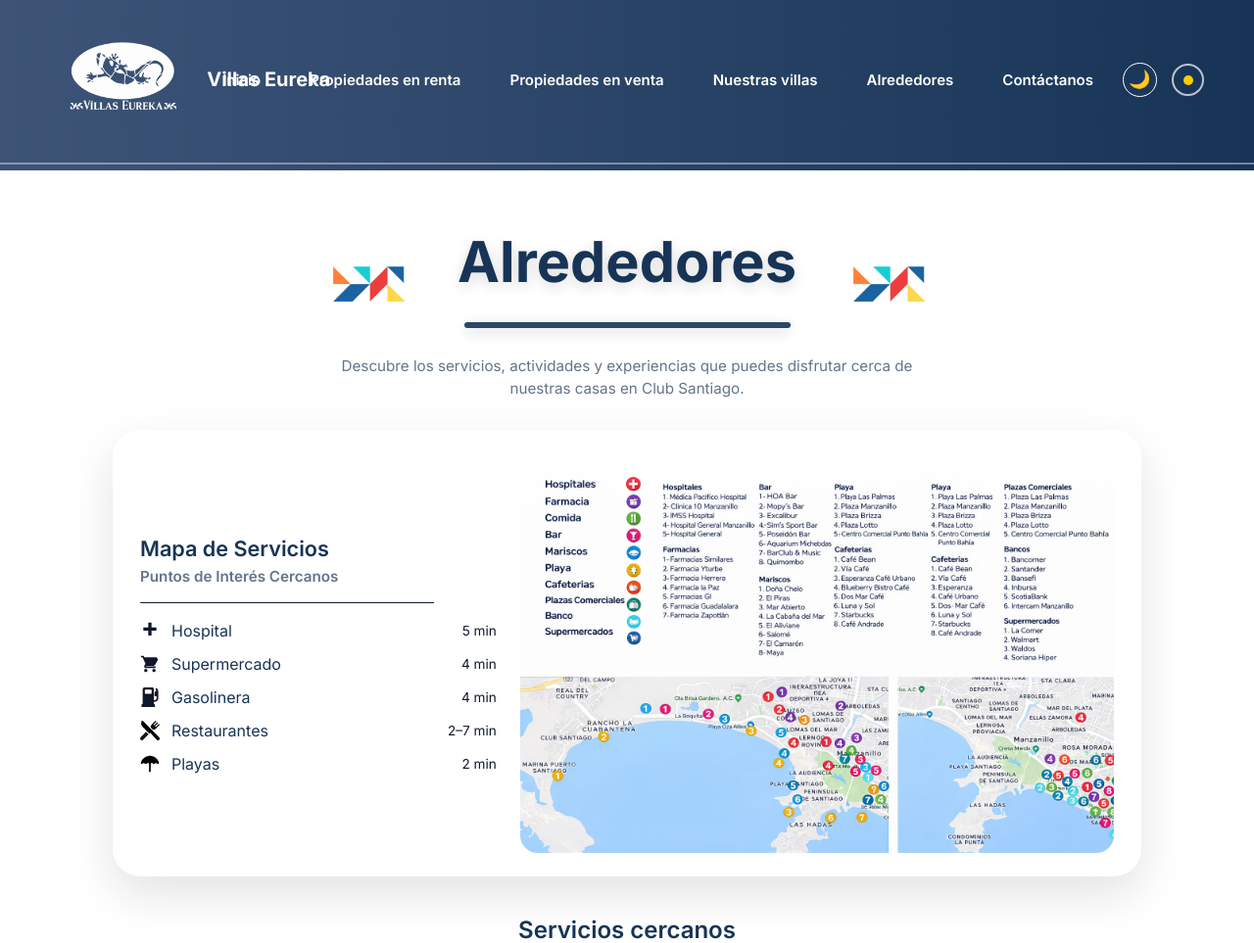
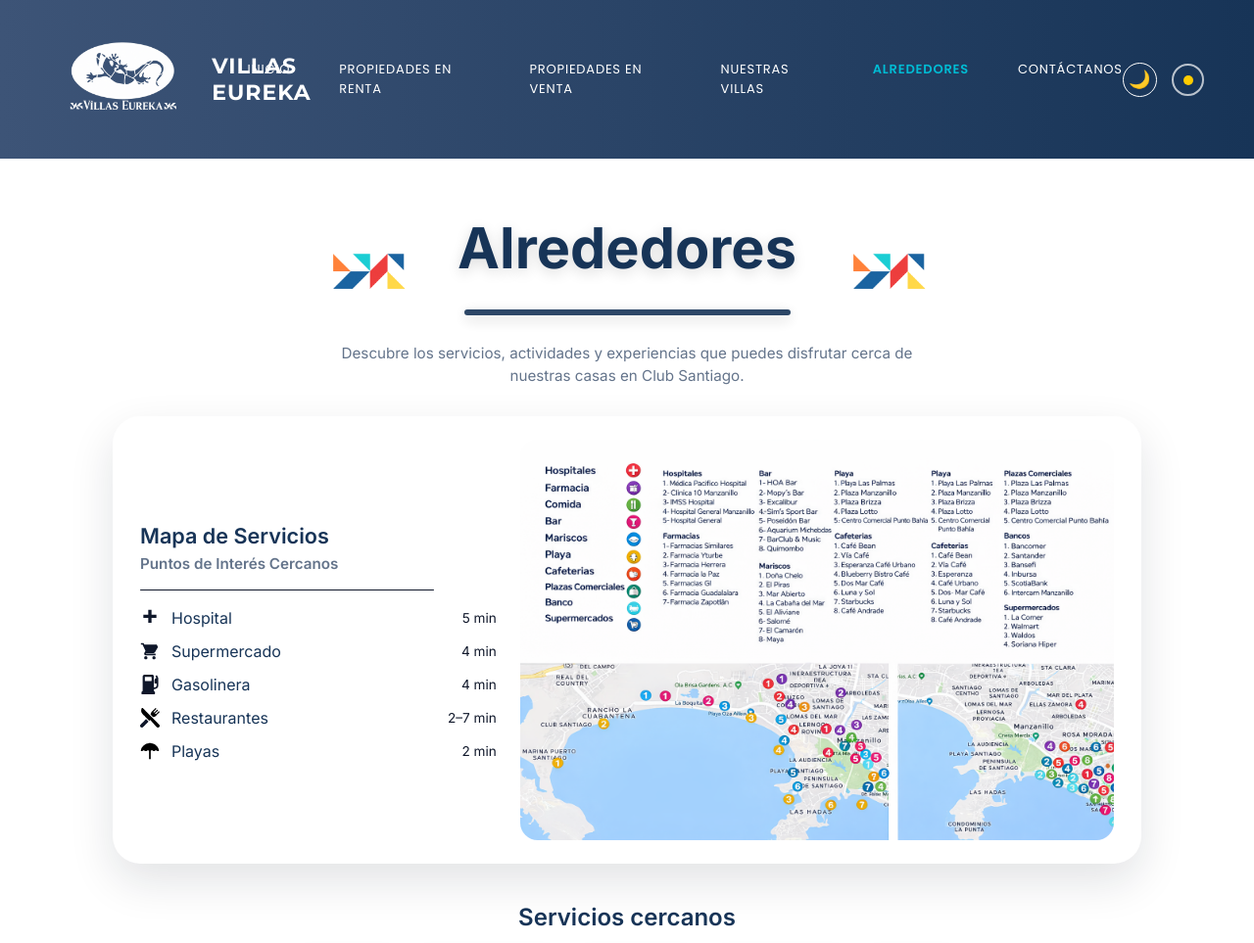
Before and after one commit to DIMAS0717/Club-Santiago, a PHP site: page /alrededores.php in a window 1280 px wide. Shown: the top 963 px of the page at 98% size. Run offline with PHP 8.4, Linux system fonts and the light colour scheme.

Commit message:
Cambios en el diseño de nuestro header..

```diff
--- a/assets/header.css
+++ b/assets/header.css
@@ -3,7 +3,22 @@
     width: 100%;
     background: linear-gradient(90deg, #3D5477, #173457);
     padding: 6px 0;
+    font-family: 'Montserrat', sans-serif;
     color: white;
+    position: fixed;
+    top: 0;
+    left: 0;
+    z-index: 1000;
+    transition: all 0.4s ease;
+}
+
+.header-full.scrolled {
+
+    background: rgba(23, 52, 87, 0.85);
+    backdrop-filter: blur(10px); /* Efecto de vidrio esmerilado */
+    -webkit-backdrop-filter: blur(10px);
+    padding: 2px 0;
+    box-shadow: 0 4px 20px rgba(0, 0, 0, 0.3);
 }
 
 .header-container {
@@ -17,7 +32,7 @@
 .header-logo {
     display: flex;
     align-items: center;
-    gap: 10px;
+    gap: 15px; /* Más espacio entre el dibujo y el nombre */
 }
 
 .header-logo img {
@@ -25,8 +40,11 @@
 }
 
 .header-logo span {
-    font-size: 20px;
+    font-family: 'Montserrat', sans-serif;
+    font-size: 22px; /* Un poquito más grande */
     font-weight: 700;
+    letter-spacing: 1px; /* Espaciado entre letras para elegancia */
+    text-transform: uppercase; /* Opcional: El nombre en mayúsculas se ve muy pro */
 }
 
 .header-nav {
@@ -36,14 +54,70 @@
 }
 
 .header-nav a {
+    position: relative;
+    font-family: 'Poppins', sans-serif; /* Una letra más suave para el menú */
     color: white;
-    font-weight: 600;
+    font-weight: 500; /* No tan gruesa para que no compita con el logo */
     text-decoration: none;
-    font-size: 15px;
+    font-size: 13px;
+    letter-spacing: 0.8px;
+    transition: color 0.3s ease;
+    text-transform: uppercase;
+}
+/* --- LA LÍNEA (Configuración para que nazca del centro) --- */
+.header-nav a::after {
+    content: '';
+    position: absolute;
+    bottom: 0;
+    left: 50%; /* Punto de partida: el centro */
+    width: 0;   /* Empieza sin ancho */
+    height: 3px; /* Grosor de la línea */
+    transition: width 0.4s ease, left 0.4s ease; /* Animación suave */
+    transform: translateX(-50%); /* Asegura que se expanda parejo a los lados */
+}
+/* --- COLORES Y ESTADOS ACTIVOS --- */
+/* Forzamos que la línea se mantenga al 100% cuando está active o en hover */
+.header-nav a:hover::after,
+.header-nav a.active::after {
+    width: 100% !important; /* El important asegura que gane a cualquier otro estilo */
 }
 
-.header-nav a:hover {
-    opacity: 0.8;
+/* --- COLORES Y ESTADOS ACTIVOS (SIN LÍNEA) --- */
+
+/* 1. Inicio - AZUL */
+.header-nav a:nth-child(1):hover { color: #0056b3; }
+.header-nav a:nth-child(1):hover::after { width: 100%; background-color: #0056b3; }
+.header-nav a:nth-child(1).active { color: #0056b3 !important; font-weight: 700; }
+
+/* 2. Renta - NARANJA */
+.header-nav a:nth-child(2):hover { color: #ff8c00; }
+.header-nav a:nth-child(2):hover::after { width: 100%; background-color: #ff8c00; }
+.header-nav a:nth-child(2).active { color: #ff8c00 !important; font-weight: 700; }
+
+/* 3. Venta - ROJO */
+.header-nav a:nth-child(3):hover { color: #e60000; }
+.header-nav a:nth-child(3):hover::after { width: 100%; background-color: #e60000; }
+.header-nav a:nth-child(3).active { color: #e60000 !important; font-weight: 700; }
+
+/* 4. Villas - AMARILLO */
+.header-nav a:nth-child(4):hover { color: #ffcc00; }
+.header-nav a:nth-child(4):hover::after { width: 100%; background-color: #ffcc00; }
+.header-nav a:nth-child(4).active { color: #ffcc00 !important; font-weight: 700; }
+
+/* 5. Alrededores - CELESTE */
+.header-nav a:nth-child(5):hover { color: #00bcd4; }
+.header-nav a:nth-child(5):hover::after { width: 100%; background-color: #00bcd4; }
+.header-nav a:nth-child(5).active { color: #00bcd4 !important; font-weight: 700; }
+
+/* 6. Contacto - MENTA */
+.header-nav a:nth-child(6):hover { color: #40e0d0; }
+.header-nav a:nth-child(6):hover::after { width: 100%; background-color: #40e0d0; }
+.header-nav a:nth-child(6).active { color: #40e0d0 !important; font-weight: 700; }
+
+/* --- TRUCO CLAVE: Quitar línea si está activo --- */
+/* Esto asegura que aunque pases el ratón sobre el que ya está activo, no salga la línea */
+.header-nav a.active::after {
+    display: none !important;
 }
 
 /* Acciones */
@@ -88,13 +162,6 @@
     left: 10px;
 }
 
-/* Línea separadora */
-.header-line {
-    width: 100%;
-    height: 1.5px;
-    background: rgba(255,255,255,0.4);
-    margin-top: 10px;
-}
 
 /* DARK MODE */
 body.dark-mode .header-full {
--- a/assets/styles.css
+++ b/assets/styles.css
@@ -56,6 +56,7 @@
 
 body {
   margin: 0;
+  padding-top: 160px;
   font-family: 'Inter', system-ui, -apple-system, BlinkMacSystemFont, sans-serif;
   background: var(--bg-page);
   color: var(--text-main);
--- a/includes/header.php
+++ b/includes/header.php
@@ -1,4 +1,5 @@
 <link rel="stylesheet" href="./assets/header.css">
+<link href="https://fonts.googleapis.com/css2?family=Montserrat:wght@400;600;700&family=Poppins:wght@400;600&display=swap" rel="stylesheet">
 <header class="header-full">
     <div class="header-container">
 
@@ -8,15 +9,24 @@
             <span>Villas Eureka</span>
         </div>
 
-        <!-- NAV -->
-        <nav class="header-nav">
-            <a href="index.php">Inicio</a>
-            <a href="renta.php">Propiedades en renta</a>
-            <a href="venta.php">Propiedades en venta</a>
-            <a href="villas.php">Nuestras villas</a>
-            <a href="alrededores.php">Alrededores</a>
-            <a href="contacto.php">Contáctanos</a>
-        </nav>
+        <?php
+  //NECESITAMOS OBTENER EL ARCHIVO EN EL QUE ESTAMOS PARA DIBUJAR NUESTRO ENLACE CON CSS
+  $current_page = basename($_SERVER['PHP_SELF']);
+?>
+
+<nav class="header-nav">
+    <a href="index.php" class="<?php echo ($current_page == 'index.php') ? 'active' : ''; ?>">Inicio</a>
+
+    <a href="renta.php" class="<?php echo ($current_page == 'renta.php') ? 'active' : ''; ?>">Propiedades en renta</a>
+
+    <a href="venta.php" class="<?php echo ($current_page == 'venta.php') ? 'active' : ''; ?>">Propiedades en venta</a>
+
+    <a href="villas.php" class="<?php echo ($current_page == 'villas.php') ? 'active' : ''; ?>">Nuestras villas</a>
+
+    <a href="alrededores.php" class="<?php echo ($current_page == 'alrededores.php') ? 'active' : ''; ?>">Alrededores</a>
+
+    <a href="contacto.php" class="<?php echo ($current_page == 'contacto.php') ? 'active' : ''; ?>">Contáctanos</a>
+</nav>
 
         <!-- ACCIONES -->
         <div class="header-actions">
@@ -25,7 +35,14 @@
         </div>
 
     </div>
-
-    <!-- Línea decorativa -->
-    <div class="header-line"></div>
+    <script>
+        window.addEventListener('scroll', function() {
+    const header = document.querySelector('.header-full');
+    if (window.scrollY > 50) {
+        header.classList.add('scrolled');
+    } else {
+        header.classList.remove('scrolled');
+    }
+});
+    </script>
 </header>
```
